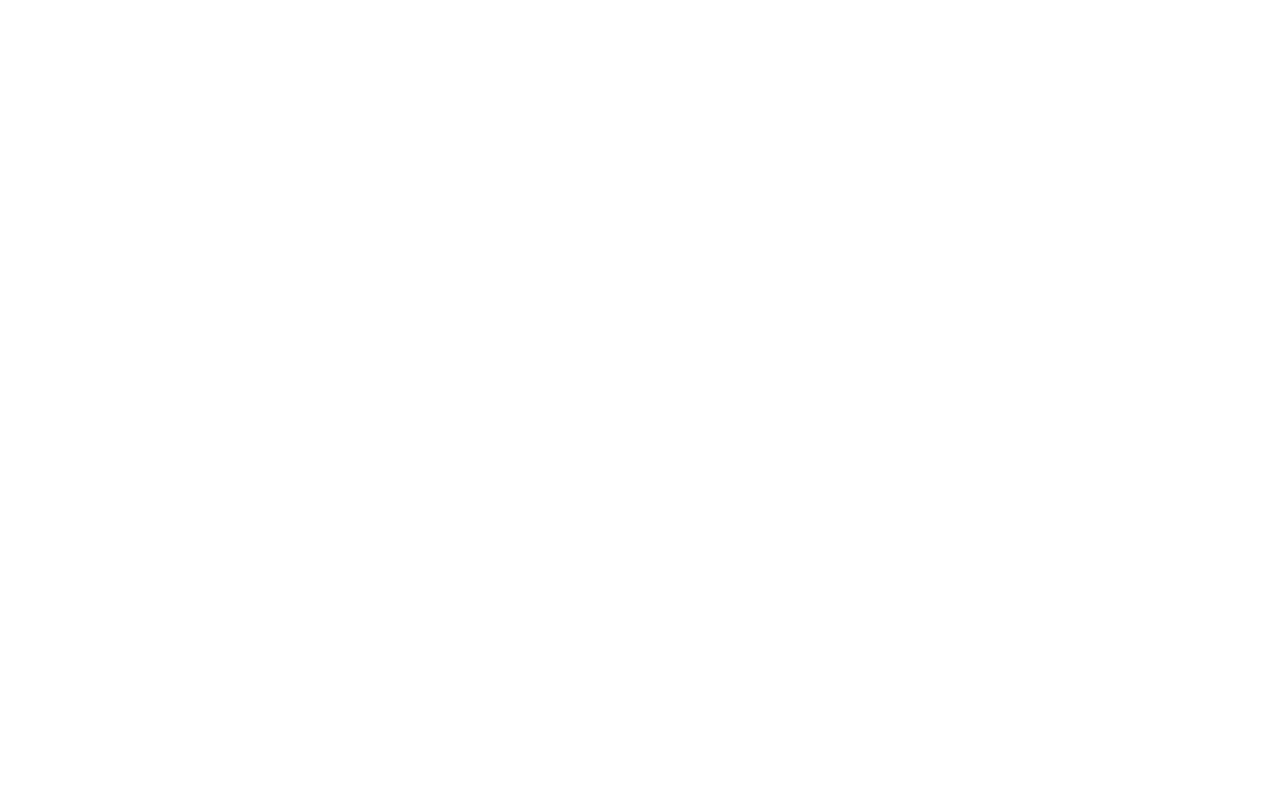
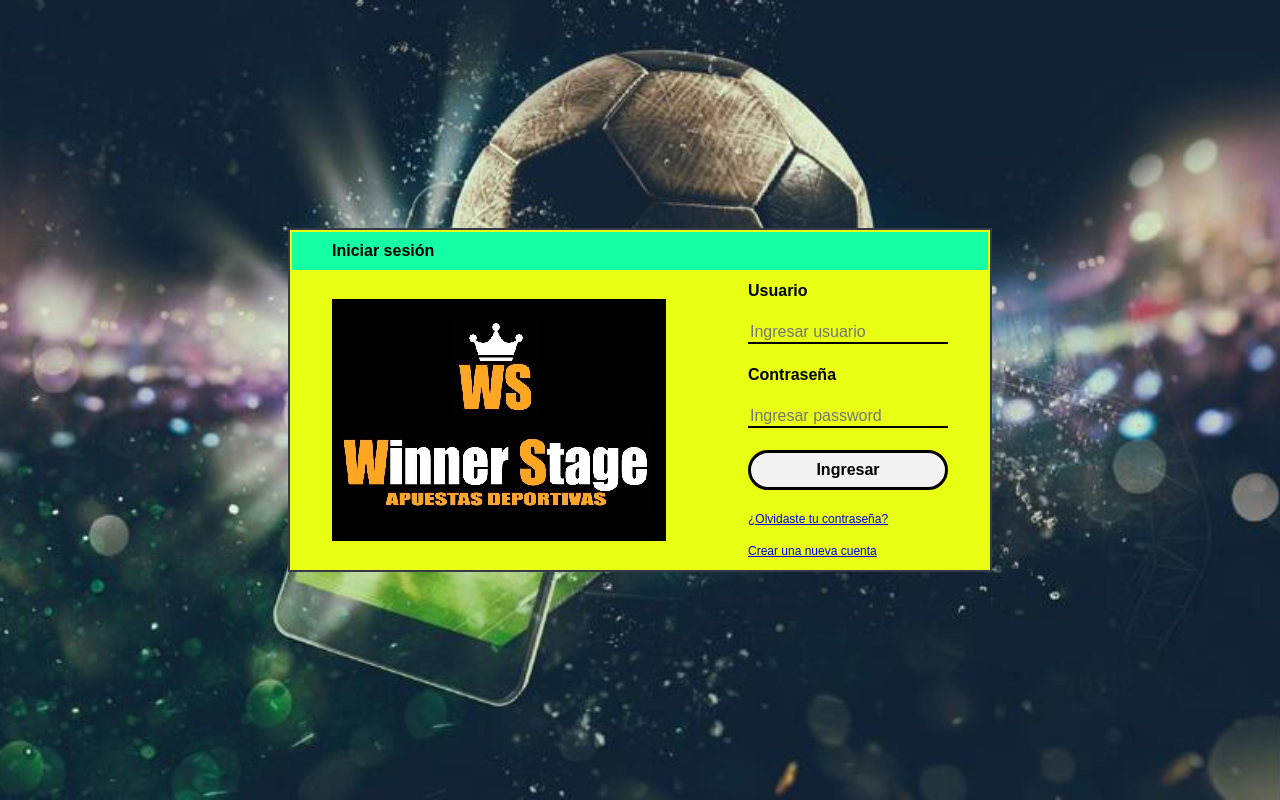
Before and after one commit to developer1winnerstage/WinnerStage, a PHP site: page / in a window 1280 px wide. Before the commit the page is empty. Run offline with PHP 8.4, Linux system fonts and the light colour scheme.

Commit message:
Update index.php

```diff
--- a/login avanzado/index.php
+++ b/login avanzado/index.php
@@ -1,4 +1,36 @@
-<?
+<html>
+<head>
+<meta charset="utf-8">
+<link rel="stylesheet" href="login.css">
+</head>
+
+<body>
+<div align="center">
+<form method="POST">
+<table>
+<tr><td colspan="2" style="background-color:#14ffa3;padding-bottom:10px;"><label>Iniciar sesión</label></td></tr>
+
+<tr><td rowspan="6"><img src="logo.png"></td><td><label>Usuario</label></td></tr>
+
+<tr><td><input type="text" name="txtusuario" placeholder="Ingresar usuario" required /> </td></tr>
+
+<tr><td><label>Contraseña</label></td></tr>
+
+<tr><td><input type="password" name="txtpassword" placeholder="Ingresar password" required /> </td></tr>
+
+<tr><td><input type="submit" name="btningresar" value="Ingresar"/></td></tr>
+
+<tr><td><a href="#">¿Olvidaste tu contraseña?</a><br><br><a href="#">Crear una nueva cuenta </a></td></tr>
+
+</table>
+</form>
+</div>
+</body>
+
+</html>
+
+<?php
+
 session_start();
 if(isset($_SESSION['nombredelusuario']))
 {
```
